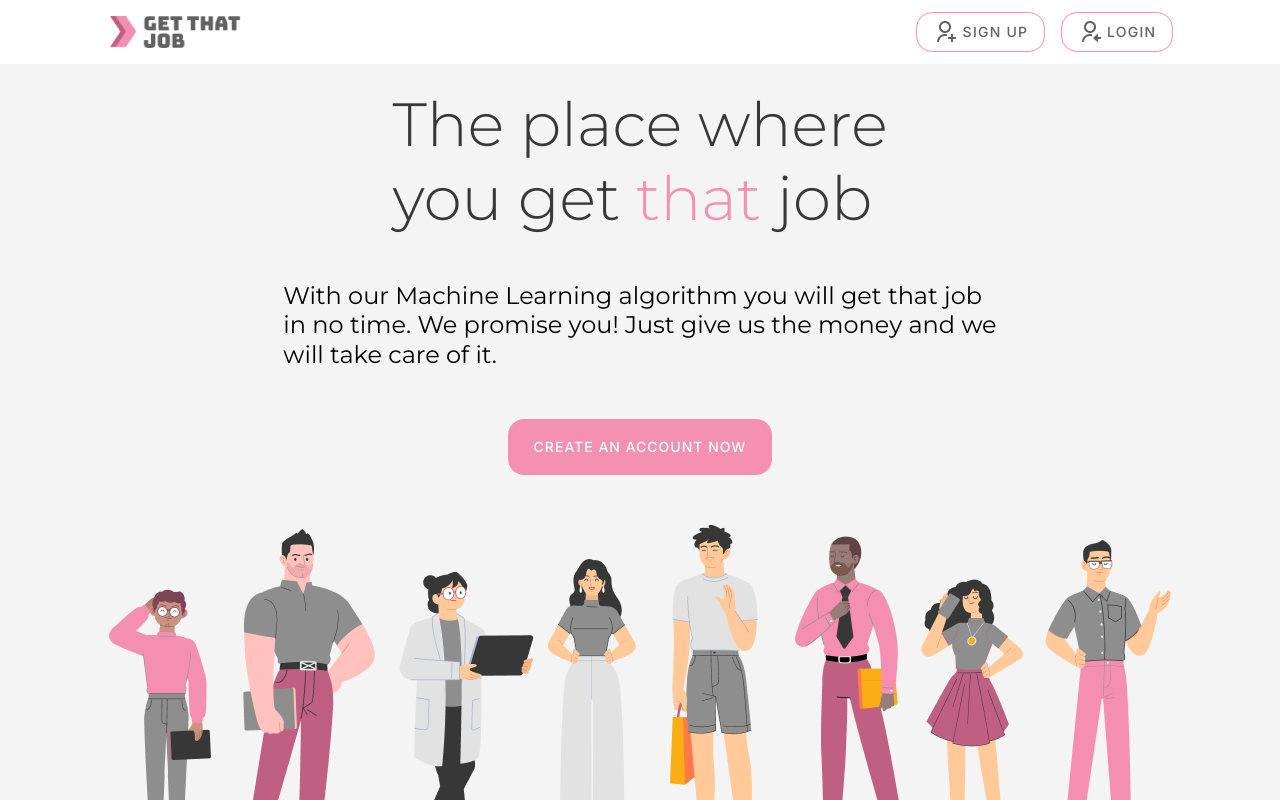
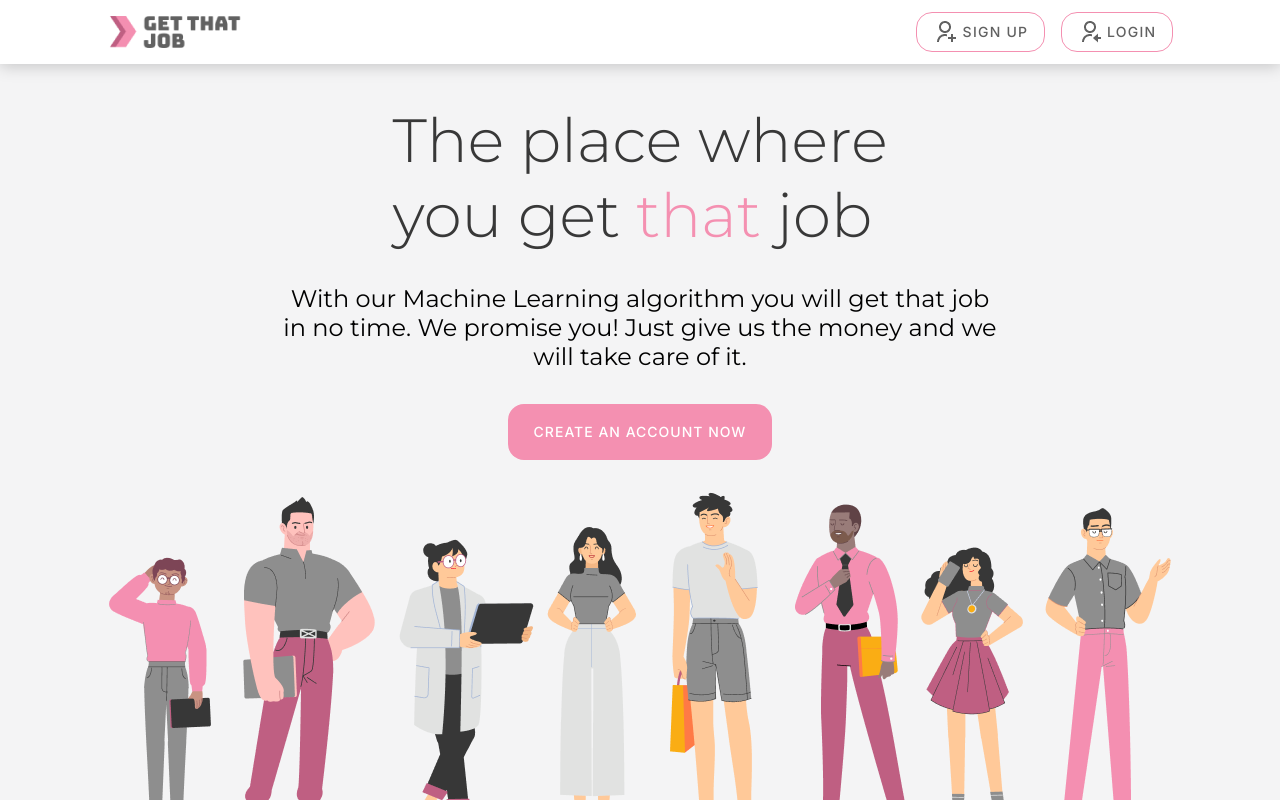
Before and after one commit to kkantaaa/get-that-job-2J3K, a React (Vite) app in the folder client/: page / in a window 1280 px wide. Shown: the top 800 px of the page. Built offline with nearby package versions, Linux system fonts and the light colour scheme.

Commit message:
feat: add shadow

```diff
--- a/client/package.json
+++ b/client/package.json
@@ -12,7 +12,6 @@
   "dependencies": {
     "@headlessui/react": "^1.7.17",
     "@heroicons/react": "^2.0.18",
-    "@radix-ui/react-slot": "^1.0.2",
     "axios": "^1.5.0",
     "class-variance-authority": "^0.7.0",
     "clsx": "^2.0.0",
--- a/client/src/components/ui/button.jsx
+++ b/client/src/components/ui/button.jsx
@@ -9,7 +9,7 @@ const buttonVariants = cva(
   {
     variants: {
       variant: {
-        default: "bg-Pink text-white hover:bg-LightPink active:bg-DarkPink",
+        default: "bg-Pink text-white  hover:bg-LightPink active:bg-DarkPink",
         destructive:
           "bg-destructive text-destructive-foreground hover:bg-destructive/90",
         outline:
--- a/client/src/pages/HomePage.jsx
+++ b/client/src/pages/HomePage.jsx
@@ -14,7 +14,7 @@ import { Button } from "@/components/ui/button";
 function Homepage() {
   return (
     <>
-      <nav className="bg-White h-[64px] flex justify-center">
+      <nav className="bg-White h-[64px] flex justify-center drop-shadow-nav">
         <div className="w-full h-full mx-[8.333%] flex flex-row  justify-between items-center ">
           <img src={navLogo1} className="w-[136px] h-[40px] " />
           <div className=" w-[257px] h-[40px] flex  flex-row  justify-between">
@@ -38,25 +38,25 @@ function Homepage() {
         </div>
       </nav>
 
-      <div className="bg-Background h-[833px] flex flex-col justify-around items-center">
-        <div className=" text-DarkGray font-Montserrat text-Headline2 font-light">
+      <div className="bg-Background h-[833px] py-[10px] flex flex-col justify-center items-center">
+        <div className="mb-[16px]  text-DarkGray font-Montserrat text-Headline2 font-light">
           The place where
           <br />
           you get <span className="text-Pink">that</span> job
         </div>
-        <div className="text-black font-Montserrat text-Headline5 font-normal ">
+        <div className="my-[16px]  text-black font-Montserrat text-Headline5 font-normal text-center">
           With our Machine Learning algorithm you will get that job
           <br />
           in no time. We promise you! Just give us the money and we
           <br />
           will take care of it.
         </div>
-        <Button className="w-[264px]">
-          <div className="font-Inter text-Button font-medium tracking-[1px]">
+        <Button className="my-[16px] w-[264px]">
+          <div className="font-Inter text-Button  font-medium tracking-[1px]">
             CREATE AN ACCOUNT NOW
           </div>
         </Button>
-        <img src={landingPage1} className="w-[1062px] h-[350px]" />
+        <img src={landingPage1} className="w-[1062px] h-[350px] my-[16px] " />
       </div>
 
       <div className=" w-full flex  flex-row h-[472px]">
--- a/client/tailwind.config.js
+++ b/client/tailwind.config.js
@@ -87,6 +87,16 @@ export default {
         "accordion-down": "accordion-down 0.2s ease-out",
         "accordion-up": "accordion-up 0.2s ease-out",
       },
+      /* boxShadow: {
+        nav: " 0px 2px 8px 0px hsla(0, 0%, 0%, 0.2)",
+        much: " 0px 10px 20px 0px hsla(0, 0%, 0%, 0.25)",
+        little: " 0px 5px 10px 0px hsla(0, 0%, 0%, 0.25)",
+      },*/
+      dropShadow: {
+        nav: " 0px 2px 8px  hsla(0, 0%, 0%, 0.2)",
+        much: " 0px 10px 20px  hsla(0, 0%, 0%, 0.25)",
+        little: " 0px 5px 10px  hsla(0, 0%, 0%, 0.25)",
+      },
     },
     fontFamily: {
       Inter: ["Inter", "sans-serif"],
```
